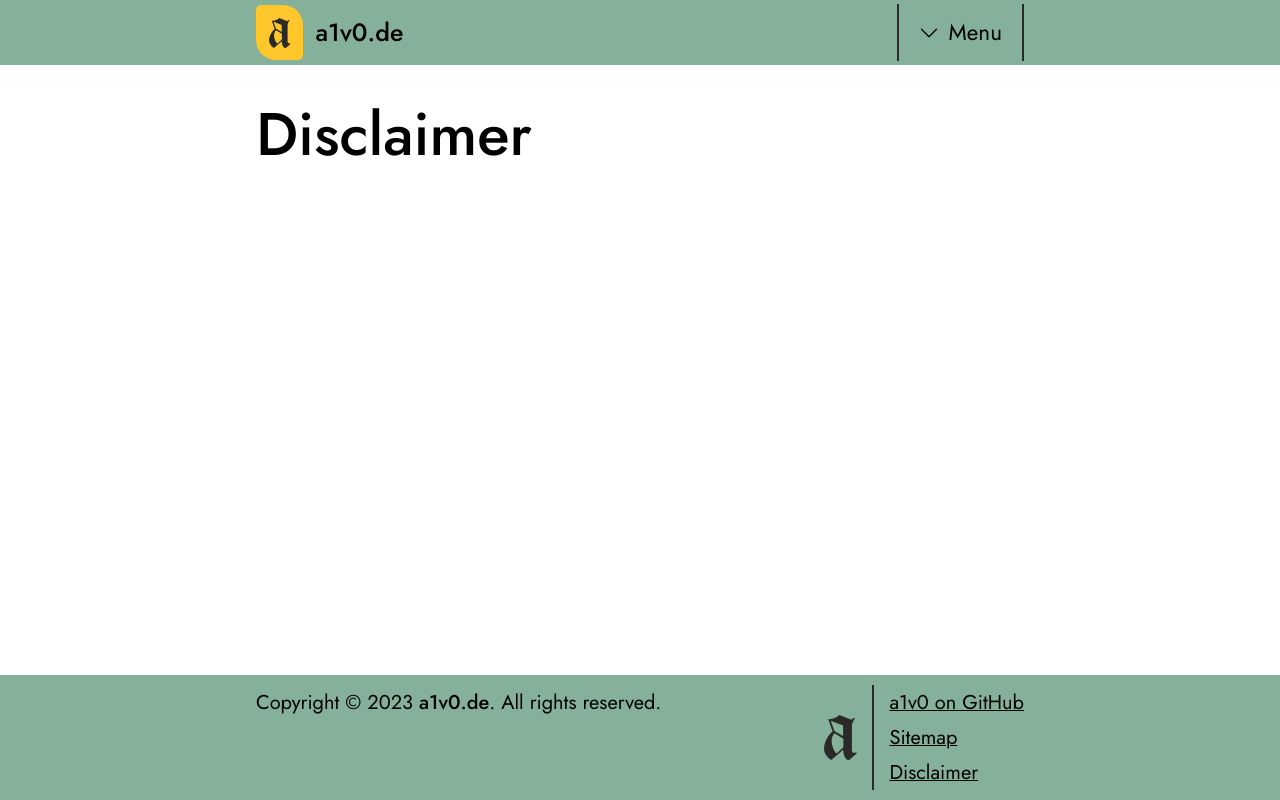
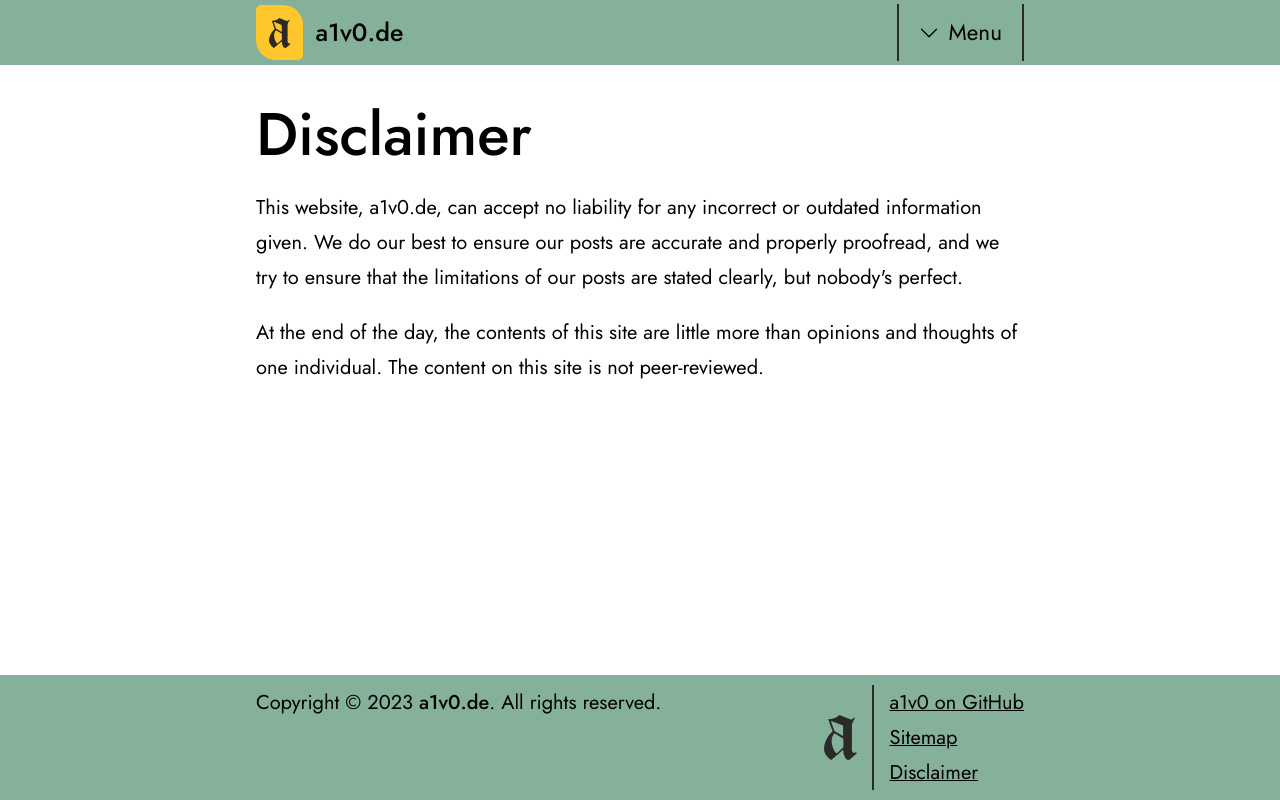
Before and after one commit to a1v0/a1v0.de, a Next.js app: page /disclaimer in a window 1280 px wide. Built offline with nearby package versions, Linux system fonts and the light colour scheme.

Commit message:
Add content to disclaimer

```diff
--- a/app/disclaimer/page.tsx
+++ b/app/disclaimer/page.tsx
@@ -4,6 +4,19 @@ export default function Disclaimer() {
             <div>
                 <article className="clear-gutters text-content bg-background-white">
                     <h1>Disclaimer</h1>
+                    <p>
+                        This website, a1v0.de, can accept no liability for any
+                        incorrect or outdated information given. We do our best
+                        to ensure our posts are accurate and properly proofread,
+                        and we try to ensure that the limitations of our posts
+                        are stated clearly, but nobody's perfect.
+                    </p>
+                    <p>
+                        At the end of the day, the contents of this site are
+                        little more than opinions and thoughts of one
+                        individual. The content on this site is not
+                        peer-reviewed.
+                    </p>
                 </article>
             </div>
         </main>
```
